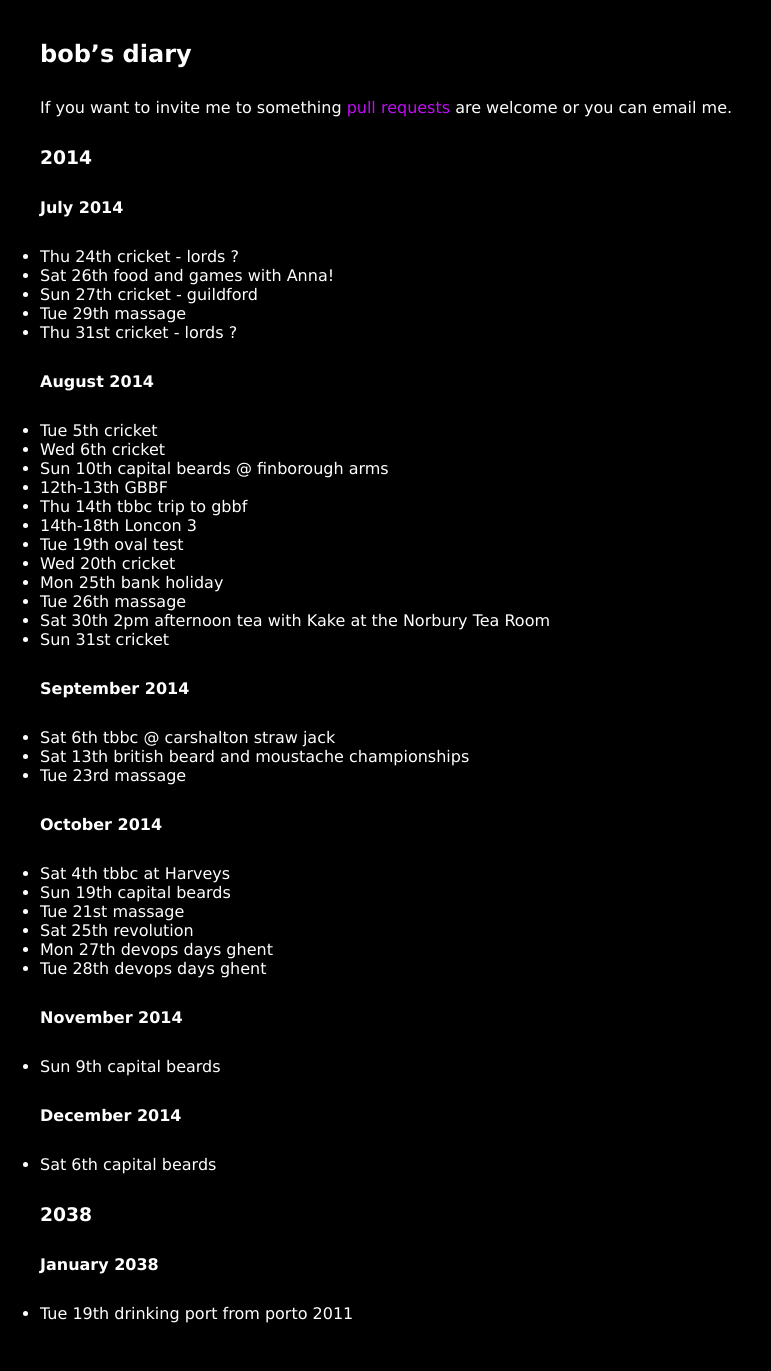
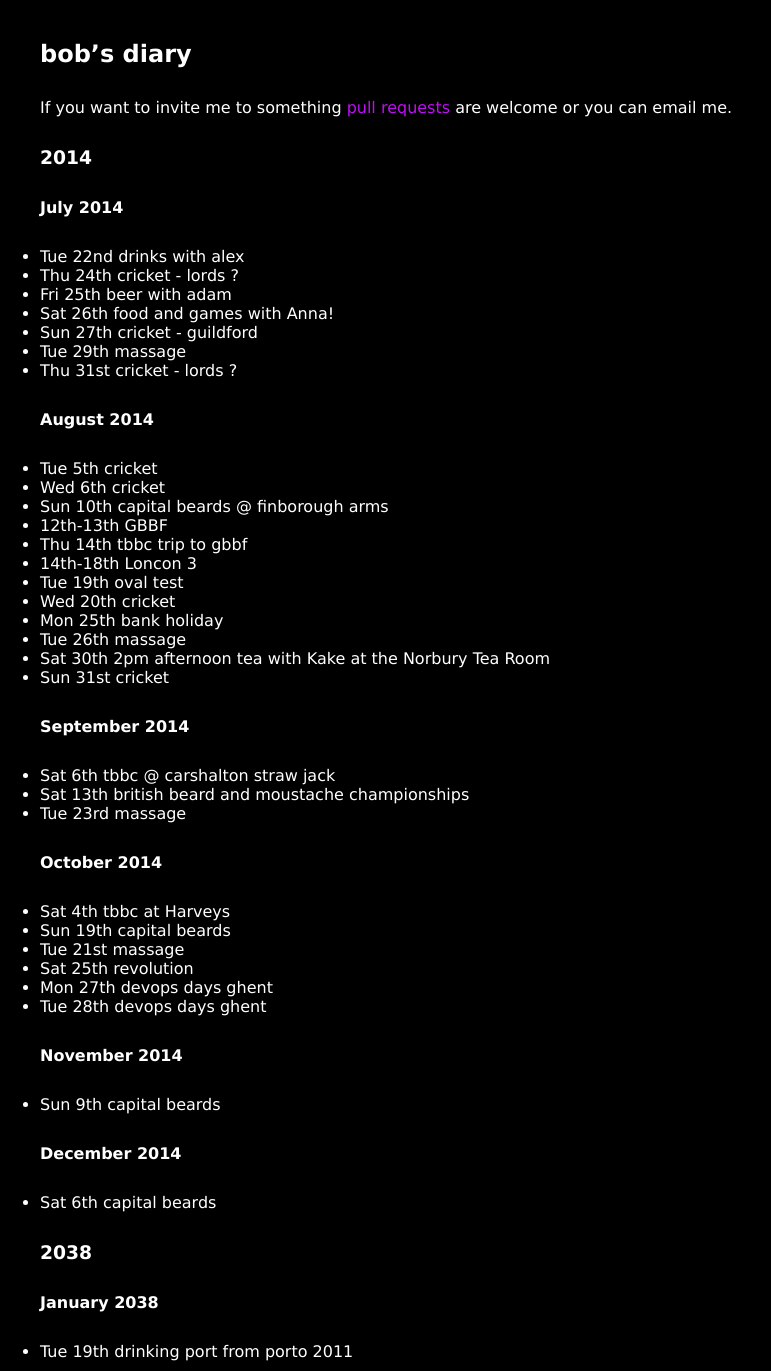
Before and after one commit to rjw1/randomness.org.uk, a Jekyll site: the page built from diary/index.md, in a window 1280 px wide. Shown: the whole page, without its empty margins (0-771 px from the left). Built offline with Jekyll 4.4.1, drawn with Linux system fonts in a browser that asks for light colours; Markdown is read by kramdown in place of the engine named in the settings; before the commit the page ends 1333 px from its top, so only the background shows below that.

Commit message:
eeek too much stuff this week.

```diff
--- a/diary/index.md
+++ b/diary/index.md
@@ -11,7 +11,9 @@ are welcome or you can email me.
 
 #### July 2014 ####
 
+* Tue 22nd drinks with alex
 * Thu 24th cricket - lords ?
+* Fri 25th beer with adam
 * Sat 26th food and games with Anna!
 * Sun 27th cricket - guildford
 * Tue 29th massage
```
